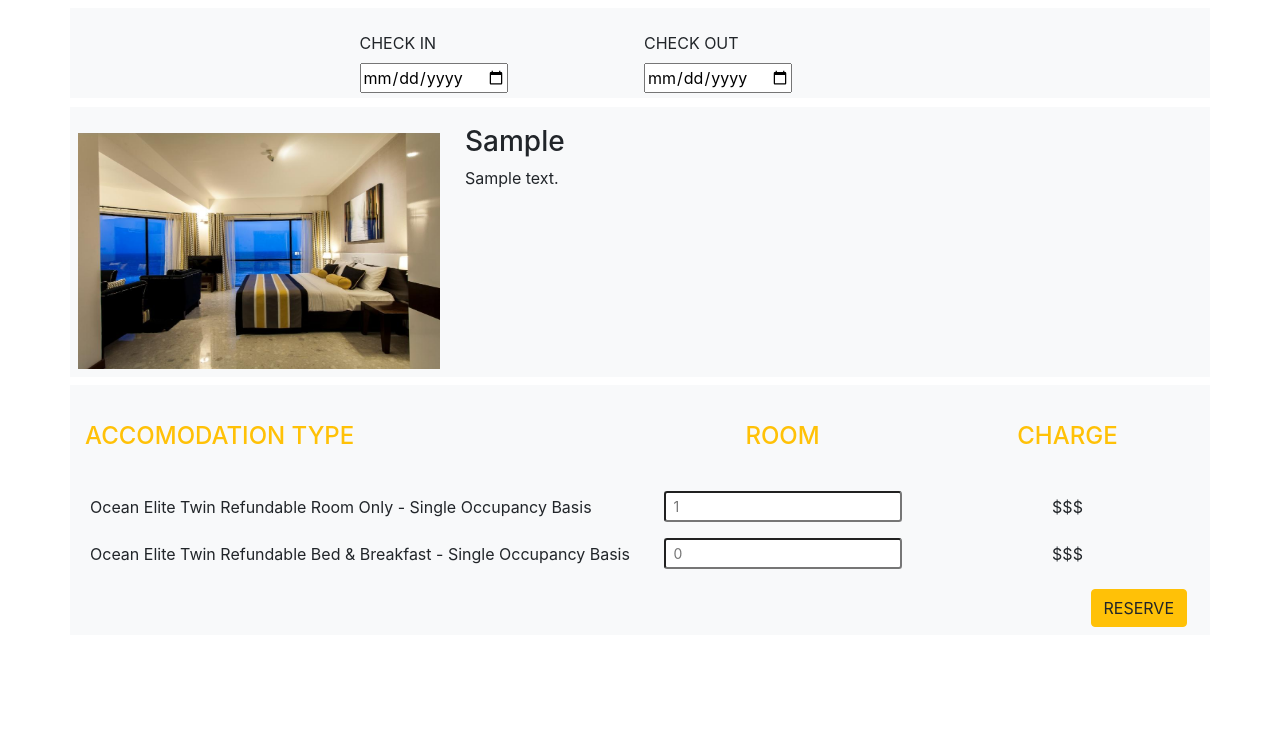
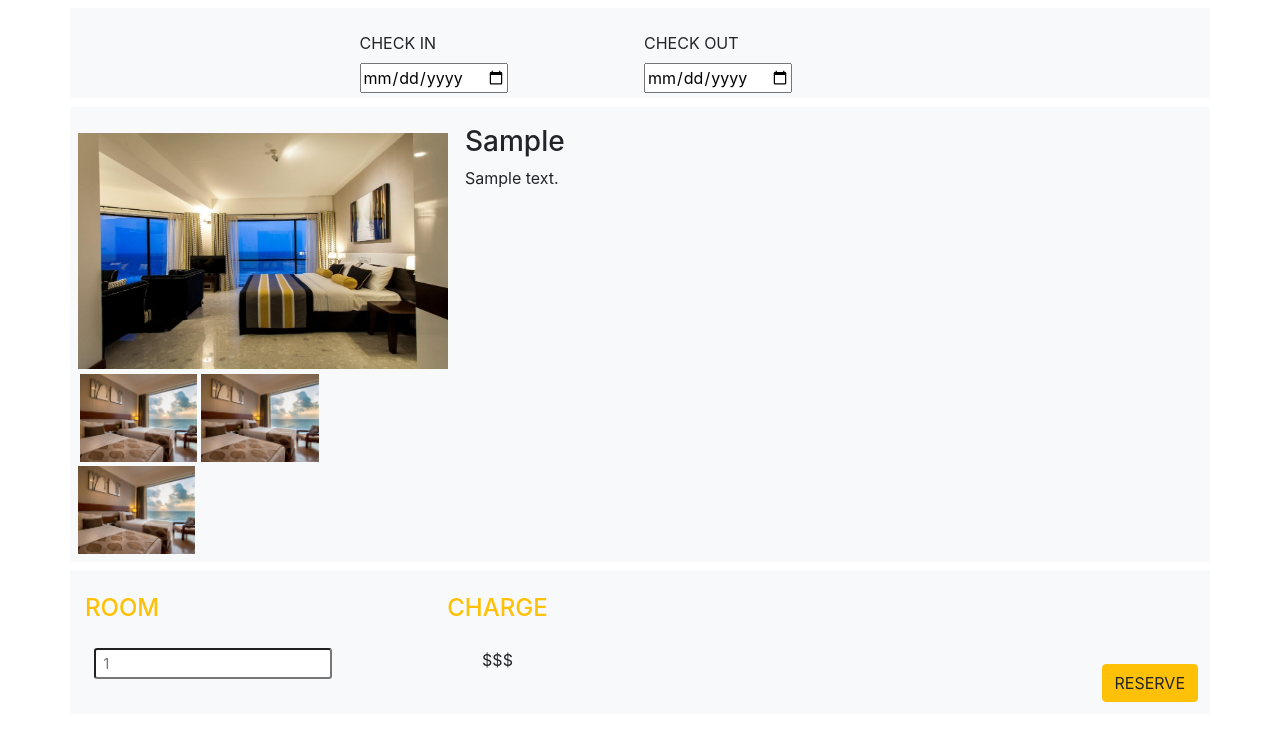
Before and after one commit to Mithila-Panagoda/ITPtheOceanColombo, a Django app: template theOceanColombo/templates/selectRoom.html in a window 1280 px wide. Shown: the top 741 px of the page. Run offline with Django 3.2, Linux system fonts and the light colour scheme; the template is opened without the code that fills it: most values are stand-ins (such as "Sample title", 1, 10 or a date in 2020); some libraries are stand-ins or nearby versions; some web fonts are replaced.

Commit message:
added multiple photos when selecting rooms

```diff
--- a/theOceanColombo/templates/selectRoom.html
+++ b/theOceanColombo/templates/selectRoom.html
@@ -30,9 +30,16 @@
 
     {% for roomTypeList,roomDescList in rooms %}
     <div class="container bg-light" style="margin-top: 0.6rem;">
-        <div class="row room-row">
-            <div class="col-xl-4 p-2"><img id="room-image" src="{% static 'images/room1.jpg'%}"
-                    style="width: 362px;height: 236px;"></div>
+        <div class="row room-row gallery">
+            <div class="col-xl-4 p-2">
+                <img id="room-image" src="{% static 'images/room1.jpg'%}" style="width: 370px;height: 236px;"><br />
+                <img id="room-image" src="{% static 'images/room2.jpg'%}"
+                    style="width: auto;height: 88px; margin-top: 0.3rem;margin-left: 0.1rem;">
+                <img id="room-image" src="{% static 'images/room2.jpg'%}"
+                    style="width: auto;height: 88px; margin-top: 0.3rem;margin-right: 0.1rem;">
+                <img id="room-image" src="{% static 'images/room2.jpg'%}"
+                    style="width: auto;height: 88px; margin-top: 0.3rem;">
+            </div>
             <div class="col-xl-8">
                 <h3 id="room-name">{{roomTypeList}}</h3>
                 <p id="rooom-des">
@@ -44,36 +51,25 @@
     </div>
     <div class="container bg-light">
         <div class="row">
-            <div class="col-xl-6 d-xl-flex justify-content-xl-start align-items-xl-center">
-                <h4 class="text-warning">ACCOMODATION TYPE</h4>
+            <div class="col-xl-3 d-xl-flex justify-content-xl-start align-items-xl-center">
+                <h4 class="text-warning">ROOM</h4>
             </div>
             <div class="col-xl-3 d-xl-flex justify-content-xl-center align-items-xl-center p-1">
-                <h4 class="text-warning d-xl-flex">ROOM</h4>
+                <h4 class="text-warning d-xl-flex">CHARGE</h4>
             </div>
             <div class="col d-xl-flex justify-content-xl-center align-items-xl-center">
-                <h4 class="text-warning d-xl-flex justify-content-xl-center p-1">CHARGE</h4>
+                <h4 class="text-warning d-xl-flex justify-content-xl-center p-1"></h4>
             </div>
         </div>
         <div class="row">
-            <div class="col-xl-6 d-xl-flex align-items-xl-center p-1"><span style="margin-left: 1rem;">Ocean Elite
-                    Twin
-                    Refundable Room Only - Single Occupancy Basis</span></div>
             <div class="col-xl-3 d-xl-flex justify-content-xl-center p-1"><input class="form-control-sm" type="number"
                     placeholder="1"></div>
-            <div class="col-xl-3 d-xl-flex justify-content-xl-center align-items-xl-center p-1"><span>$$$</span>
+            <div class="col-xl-3 d-xl-flex justify-content-xl-center p-1"><span>$$$</span></div>
+            <div class="col-xl-6 d-xl-flex justify-content-xl-center align-items-xl-center p-1">
+                <div class="container p-2 display-flex text-right" id="reserveBoooking">
+                    <button class="btn btn-warning text-right" type="submit" form="selectRoomForm">RESERVE</button>
+                </div>
             </div>
-        </div>
-        <div class="row">
-            <div class="col-xl-6 d-xl-flex align-items-xl-center p-1"><span style="margin-left: 1rem;">Ocean Elite
-                    Twin
-                    Refundable Bed & Breakfast - Single Occupancy Basis</span></div>
-            <div class="col-xl-3 d-xl-flex justify-content-xl-center p-1"><input class="form-control-sm" type="number"
-                    placeholder="0"></div>
-            <div class="col-xl-3 d-xl-flex justify-content-xl-center align-items-xl-center p-1"><span>$$$</span>
-            </div>
-        </div>
-        <div class="container p-2 display-flex text-right" id="reserveBoooking">
-            <button class="btn btn-warning text-right" type="submit" form="selectRoomForm">RESERVE</button>
         </div>
 
         {% endfor %}
@@ -100,6 +96,7 @@
             }
 
         </script>
+
 </body>
 
 </html>
```
Also changed, not shown: theOceanColombo/static/css/roombooking.css (+29 -1 lines), theOceanColombo/static/css/vehiclemanagement.css (+12 -1 lines).
